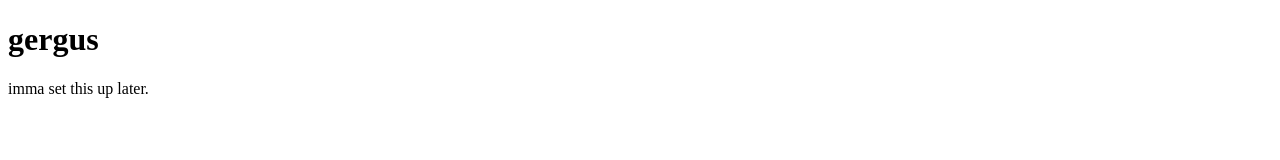
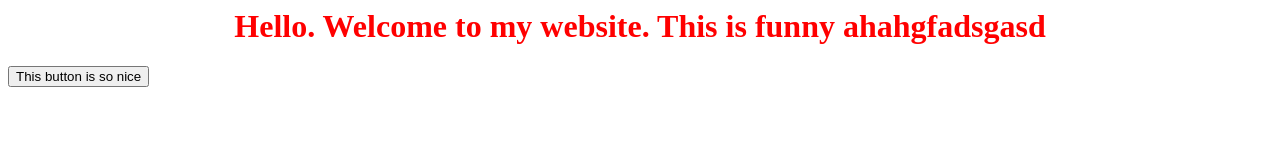
Before and after one commit to georgetalilo/georgetalilo.github.io, a plain HTML site: page index.html in a window 1280 px wide. Drawn offline with Linux system fonts and the light colour scheme.

Commit message:
Add files via upload

```diff
--- a/index.html
+++ b/index.html
@@ -1,7 +1,6 @@
-<!DOCTYPE html>
 <html>
 <body>
-<h1>gergus</h1>
-<p>imma set this up later.</p>
+<h1 style="text-align:center;color:red;"> Hello. Welcome to my website. This is funny ahahgfadsgasd</h1>
+<button onclick="document.location='nicenewpage.html'">This button is so nice</button>
 </body>
 </html>
```
Also changed, not shown: nicenewpage.html (added, +5 -0 lines), shoe.png (added).
